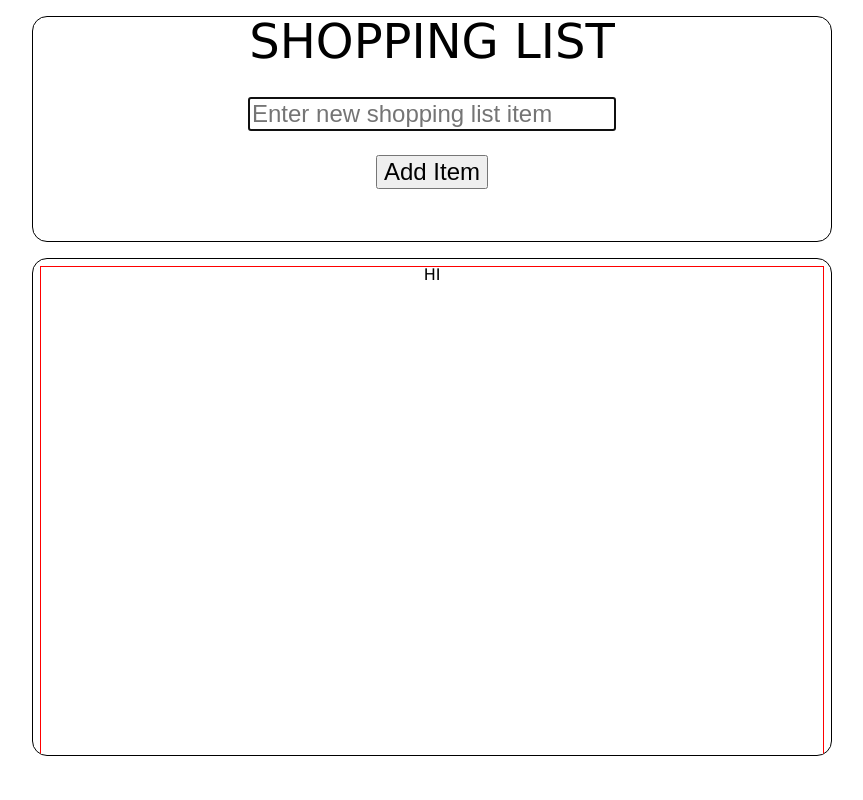
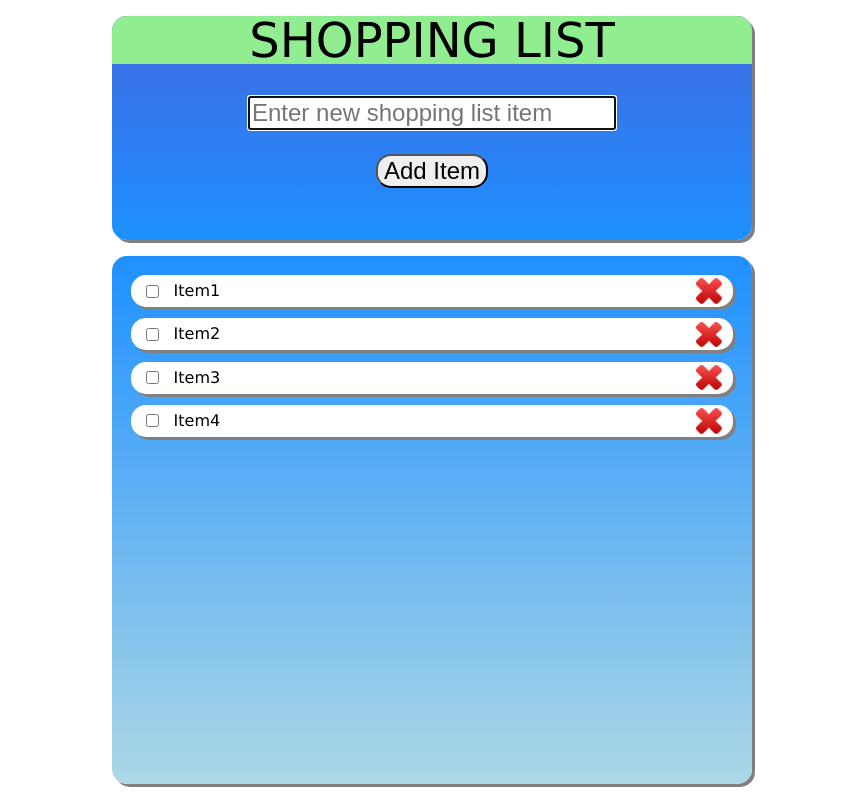
Before and after one commit to chummer80/shopping-list, a plain HTML site: page index.html in a window 1280 px wide. Shown: the whole page, without its empty margins (208-1071 px from the left). Drawn offline with nearby package versions, Linux system fonts and the light colour scheme.

Commit message:
Refine look and layout of shopping list

```diff
--- a/css/main.css
+++ b/css/main.css
@@ -3,22 +3,37 @@
 }
 
 body {
-	width: 50em;
+	position: absolute;
+	top: 0%;
+	bottom: 0%;
+	left: 0%;
+	right: 0%;
+	width: 40em;
 	margin-left: auto;
 	margin-right: auto;
 	margin-top: 1em;
 	margin-bottom: 1em;
 	text-align: center;
 	font-family: Verdana, Helvetica, Sans-Serif;
+	display: flex;
+	flex-direction: column;
 }
 
-h1 {
+#title {
 	font-size: 3em;
+	background-color: lightgreen;
+	border-top-left-radius: 15px;
+	border-top-right-radius: 15px;
 }
 
 header {
-	border: 1px solid black;
+	/* border: 1px solid black; */
 	border-radius: 15px;
+	flex-shrink: 0;
+	box-shadow: 3px 3px grey;
+
+
+	background-image: -webkit-linear-gradient(top, royalblue 0%, dodgerblue 100%);
 }
 
 #input_area {
@@ -42,16 +57,20 @@ header {
 
 #add_item_button {
 	font-size: 1.5em;
+	border-radius: 15px;
 }
 
 #list_area {
-	border: 1px solid black;
+	/* border: 1px solid black; */
 	border-radius: 15px;
 	margin-top: 1em;
 	padding: 0.5em;
-	height: 30em;
+	min-height: 9em;
 	overflow: auto;
 	bottom: 1em;
+	flex-grow: 1;
+	box-shadow: 3px 3px grey;
+	background-image: -webkit-linear-gradient(top, dodgerblue 0%, lightblue 100%);
 }
 
 /* hide the scrollbar but still allow scrolling */
@@ -60,7 +79,31 @@ header {
 }
 
 
-#test {
-	height: 75em;
-	outline: red 1px solid;
+.item_container {
+	height: 2em;
+	border: none;
+	border-radius: 15px;
+	background-color: white;
+	margin: 0.7em;
+	padding-left: 0.7em;
+	padding-right: 0.7em;
+	display: flex;
+	align-items: center;
+	box-shadow: 3px 3px grey;
 }
+
+.item_checkbox {
+	flex-shrink: 0;
+}
+
+.item_name {
+	margin-left: 0.7em;
+	margin-right: 0.7em;
+	flex-grow: 1;
+	text-align: left;
+}
+
+.delete_item_image {
+	flex-shrink: 0;
+	height: 80%;
+}
--- a/index.html
+++ b/index.html
@@ -10,7 +10,7 @@
 </head>
 <body>
 	<header>
-		<h1>SHOPPING LIST</h1>
+		<h1 id="title">SHOPPING LIST</h1>
 		<div id="input_area">
 			<fieldset id="input_controls">
 				<input id="new_item_input" type="text" placeholder="Enter new shopping list item" name="new_item" autofocus>
@@ -19,7 +19,26 @@
 		</div>
 	</header>
 	<div id="list_area">
-		<div id="test">HI</div>
+		<div class="item_container">
+			<input class="item_checkbox" type="checkbox">
+			<span class="item_name">Item1</span>
+			<img class="delete_item_image" src="images/delete.png">
+		</div>
+		<div class="item_container">
+			<input class="item_checkbox" type="checkbox">
+			<span class="item_name">Item2</span>
+			<img class="delete_item_image" src="images/delete.png">
+		</div>
+		<div class="item_container">
+			<input class="item_checkbox" type="checkbox">
+			<span class="item_name">Item3</span>
+			<img class="delete_item_image" src="images/delete.png">
+		</div>
+		<div class="item_container">
+			<input class="item_checkbox" type="checkbox">
+			<span class="item_name">Item4</span>
+			<img class="delete_item_image" src="images/delete.png">
+		</div>
 	</div>
 </body>
 </html>
```
Also changed, not shown: images/Delete.png (added), images/delete_alt.png (added).
